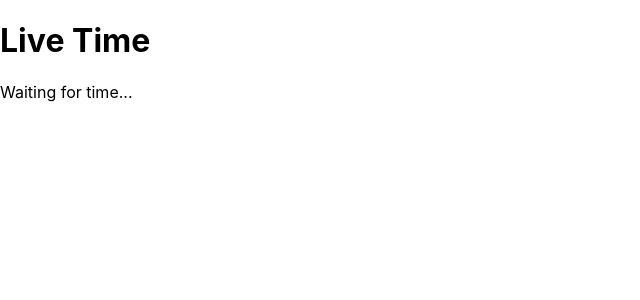
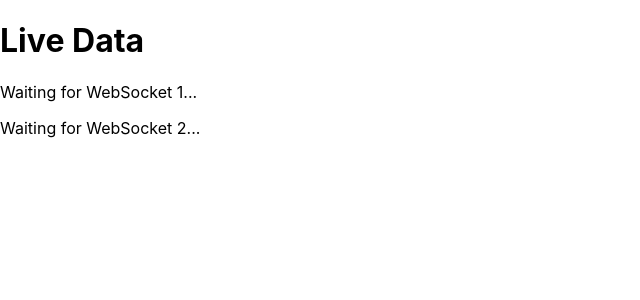
Before and after one commit to HarshWebCraft/Dev-Netlify, a React (Create React App) app: page / in a window 1280 px wide. Shown: the top 300 px of the page, without its empty margins (0-640 px from the left). Built offline with nearby package versions, Linux system fonts and the light colour scheme; no server answers.

Commit message:
time reciever

```diff
--- a/src/App.js
+++ b/src/App.js
@@ -16,27 +16,38 @@
 import React, { useEffect, useState } from "react";
 
 function App() {
-  const [time, setTime] = useState("");
+  const [data1, setData1] = useState("");
+  const [data2, setData2] = useState("");
 
   useEffect(() => {
-    const socket = new WebSocket("wss://seashell-app-447z9.ondigitalocean.app"); // Use your server's URL
+    // Connect to WebSocket 1
+    const socket1 = new WebSocket("wss://seashell-app-447z9.ondigitalocean.app/ws1");
 
-    // Listen for messages
-    socket.addEventListener("message", (event) => {
+    socket1.addEventListener("message", (event) => {
       const data = JSON.parse(event.data);
-      setTime(data.time); // Update state with the current time
+      setData1(data.data1); // Update state with data from WebSocket 1
     });
 
-    // Cleanup on component unmount
+    // Connect to WebSocket 2
+    const socket2 = new WebSocket("wss://seashell-app-447z9.ondigitalocean.app/ws2");
+
+    socket2.addEventListener("message", (event) => {
+      const data = JSON.parse(event.data);
+      setData2(data.data2); // Update state with data from WebSocket 2
+    });
+
+    // Cleanup both WebSockets on component unmount
     return () => {
-      socket.close();
+      socket1.close();
+      socket2.close();
     };
   }, []);
 
   return (
     <div>
-      <h1>Live Time</h1>
-      <p>{time ? `Current Time: ${time}` : "Waiting for time..."}</p>
+      <h1>Live Data</h1>
+      <p>{data1 ? `WebSocket 1: ${data1} `: "Waiting for WebSocket 1..."}</p>
+      <p>{data2 ? `WebSocket 2: ${data2} `: "Waiting for WebSocket 2..."}</p>
     </div>
   );
 }
```
